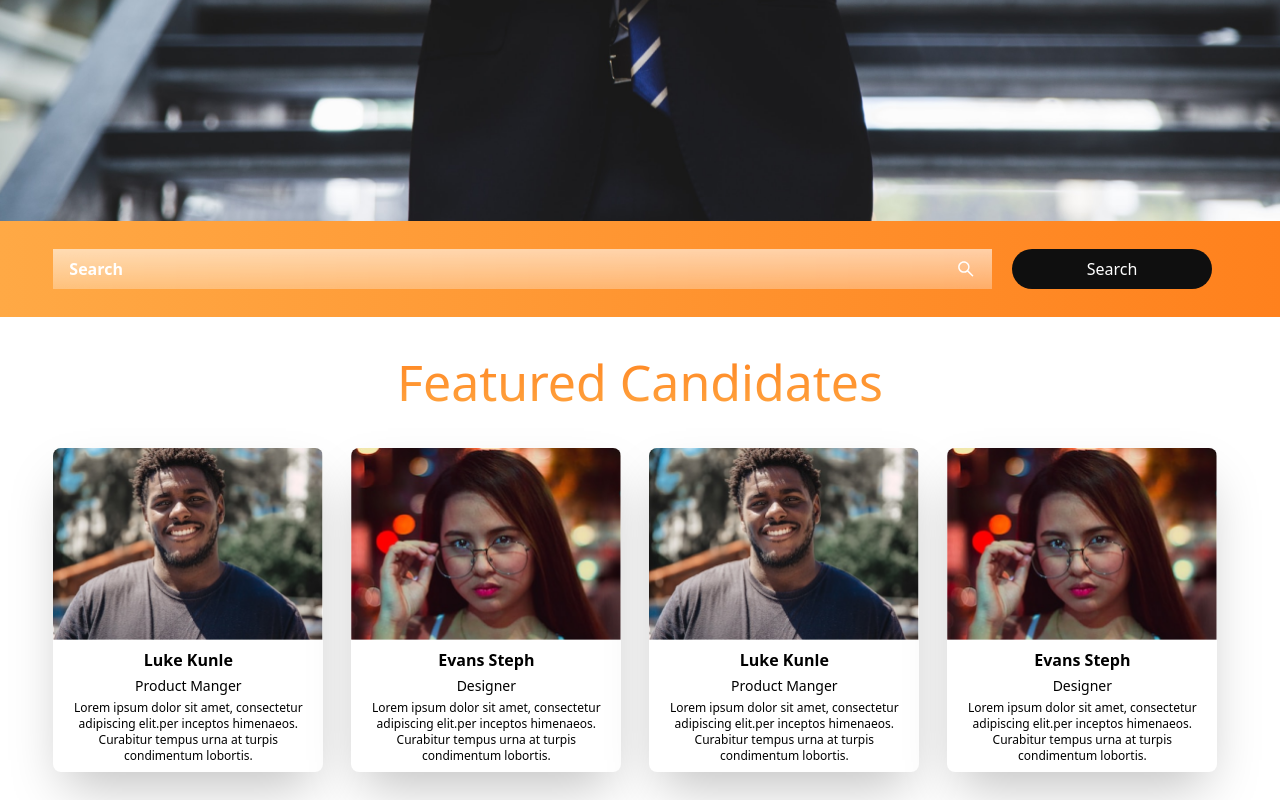
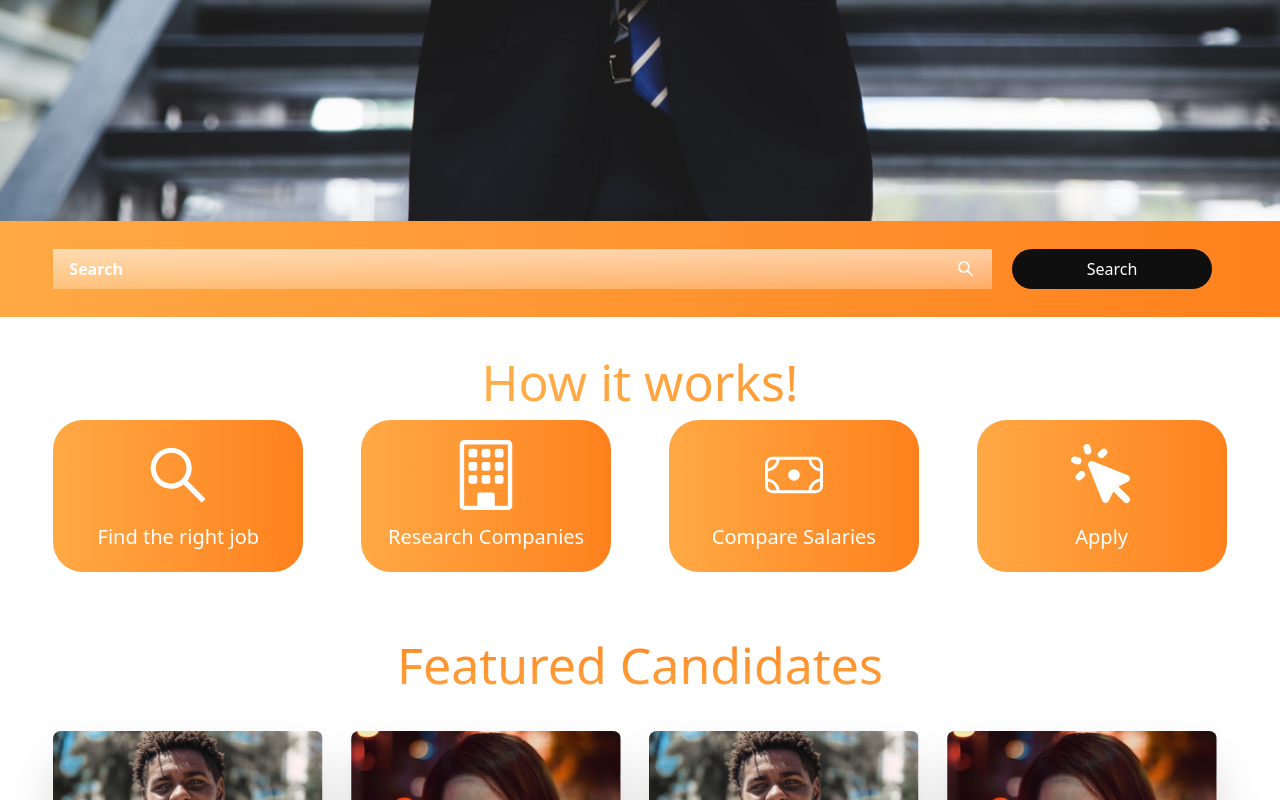
Before and after one commit to EmilyRacheal/busbhackathon, a React (Create React App) app: page / in a window 1280 px wide. Shown: the part 551-1351 px from the top of the page. Built offline with nearby package versions, Linux system fonts and the light colour scheme.

Commit message:
worked on how it workss

```diff
--- /dev/null
+++ b/src/Components/HowItWorks/howItWorks.jsx
@@ -0,0 +1,35 @@
+import React from 'react'
+import { AiOutlineSearch } from "react-icons/ai";
+import {BsBuilding} from "react-icons/bs"
+import {CiMoneyBill} from "react-icons/ci"
+import {HiCursorClick} from "react-icons/hi"
+
+function HowItWorks() {
+  return (
+    <div className='w-full flex justify-center items-center py-7'>
+        <div className='w-11/12'>
+        <h1 className='text-transparent text-center text-[50px] bg-clip-text bg-gradient-to-r from-[#FFC965] to-[#FF811D]'>How it works!</h1>
+        <div className='flex justify-between'>
+            <div className='flex flex-col justify-center items-center py-5 gap-y-3 bg-gradient-to-r rounded-[30px] from-[#FFA945] to-[#FF811D] w-full max-w-[250px]'>
+                <AiOutlineSearch size={70} color={"#ffffff"}/>
+                <p className='text-[20px] text-white'>Find the right job</p>
+            </div>
+            <div className='flex flex-col justify-center items-center py-5 gap-y-3 bg-gradient-to-r rounded-[30px] from-[#FFA945] to-[#FF811D] w-full max-w-[250px]'>
+                <BsBuilding size={70} color={"#ffffff"}/>
+                <p className='text-[20px] text-white'>Research Companies</p>
+            </div>
+            <div className='flex flex-col justify-center items-center py-5 gap-y-3 bg-gradient-to-r rounded-[30px] from-[#FFA945] to-[#FF811D] w-full max-w-[250px]'>
+                <CiMoneyBill size={70} color={"#ffffff"}/>
+                <p className='text-[20px] text-white'>Compare Salaries</p>
+            </div> <div className='flex flex-col justify-center items-center py-5 gap-y-3 bg-gradient-to-r rounded-[30px] from-[#FFA945] to-[#FF811D] w-full max-w-[250px]'>
+                <HiCursorClick size={70} color={"#ffffff"}/>
+                <p className='text-[20px] text-white'>Apply</p>
+            </div>
+
+        </div>
+        </div>
+    </div>
+  )
+}
+
+export default HowItWorks
--- a/src/Pages/Home/home.jsx
+++ b/src/Pages/Home/home.jsx
@@ -4,6 +4,7 @@ import Navbar from '../../Components/Navbar/navbar'
 import Jobsearch from '../../Components/JobSearch/jobsearch'
 import Featured from '../../Components/Featured/featured'
 import HeroPage from "../../Components/HeroPage/index"
+import HowItWorks from '../../Components/HowItWorks/howItWorks'
 
 function Home() {
   return (
@@ -11,6 +12,7 @@ function Home() {
         <Navbar />
         <HeroPage />
         <Jobsearch />
+        <HowItWorks />
         <Featured />
     </div>
   )
```
